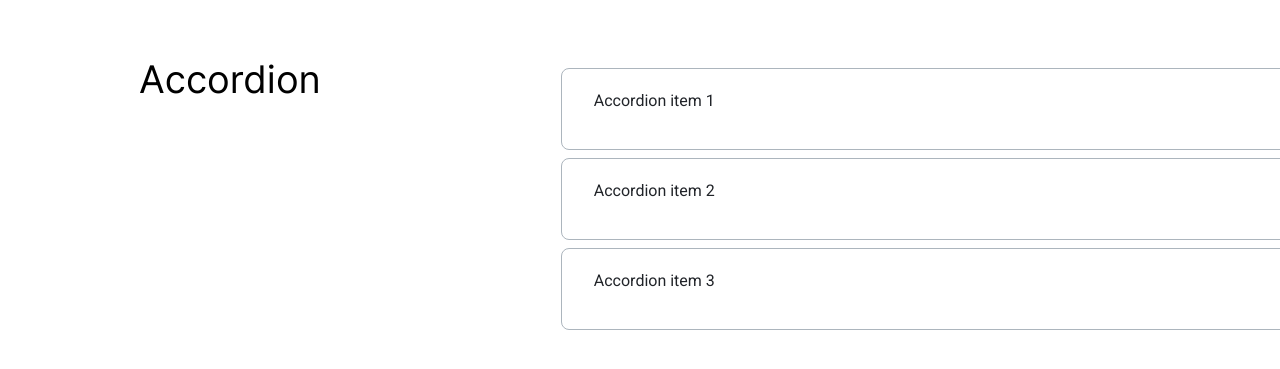
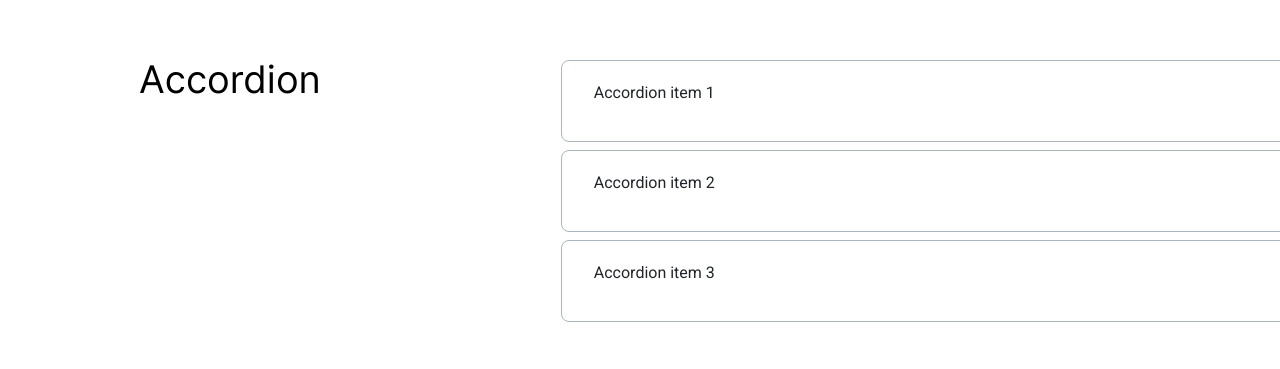
Before and after one commit to js-tasks-ru/htmlcss-20210610_yaroslav1986, a website: page 03-lection1/02-accordion/index.html in a window 1280 px wide. Shown: the part 105-474 px from the top of the page. Drawn offline with Linux system fonts and the light colour scheme.

Commit message:
remove margin and move styles to appropriate class

```diff
--- a/03-lection1/02-accordion/accordion.css
+++ b/03-lection1/02-accordion/accordion.css
@@ -1,11 +1,12 @@
-.accordion {
-  margin-top: 8px;
+.component__wrapper {
+  display: grid;
+  gap: 8px 0;
+}
+
+.accordion__item {
   color: var(--grey-4);
   border: 1px solid var(--grey-3);
   border-radius: 8px;
-}
-
-.accordion__item {
   font-family: 'Inter', sans-serif;
   width: 730px;
   padding: 24px 32px;
@@ -18,18 +19,6 @@
   display: block;
 }
 
-.accordion__summary::marker {
-  display: none !important;
-}
-
-.accordion::-webkit-details-marker {
+.accordion__summary::-webkit-details-marker {
   display: none;
 }
-
-.accordion__item {
-  margin-bottom: 8px;
-}
-
-.accordion__item:last-child {
-  margin-bottom: 0;
-}
--- a/03-lection1/02-accordion/index.html
+++ b/03-lection1/02-accordion/index.html
@@ -8,8 +8,6 @@
     <body>
         <style>
             .component__wrapper {
-                display: flex;
-                flex-direction: column;
                 margin-left: 240px;
             }
         </style>
```
